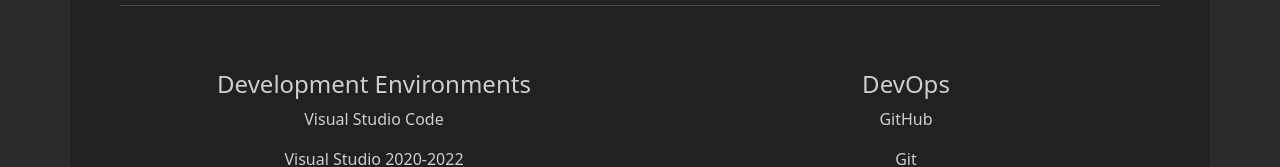
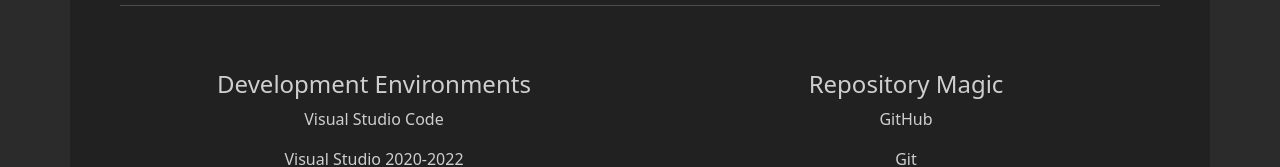
Before and after one commit to dylandamiano/dylandamiano.github.io, a plain HTML site: page tools.html in a window 1280 px wide. Shown: the part 323-490 px from the top of the page. Drawn offline with nearby package versions, Linux system fonts and the light colour scheme.

Commit message:
Update tools.html

```diff
--- a/tools.html
+++ b/tools.html
@@ -91,7 +91,7 @@
                             </div>
 
                             <div class="col">
-                                <h4>DevOps</h4>
+                                <h4>Repository Magic</h4>
                                 <div>
                                     <p>GitHub</p>
                                     <p>Git</p>
```
